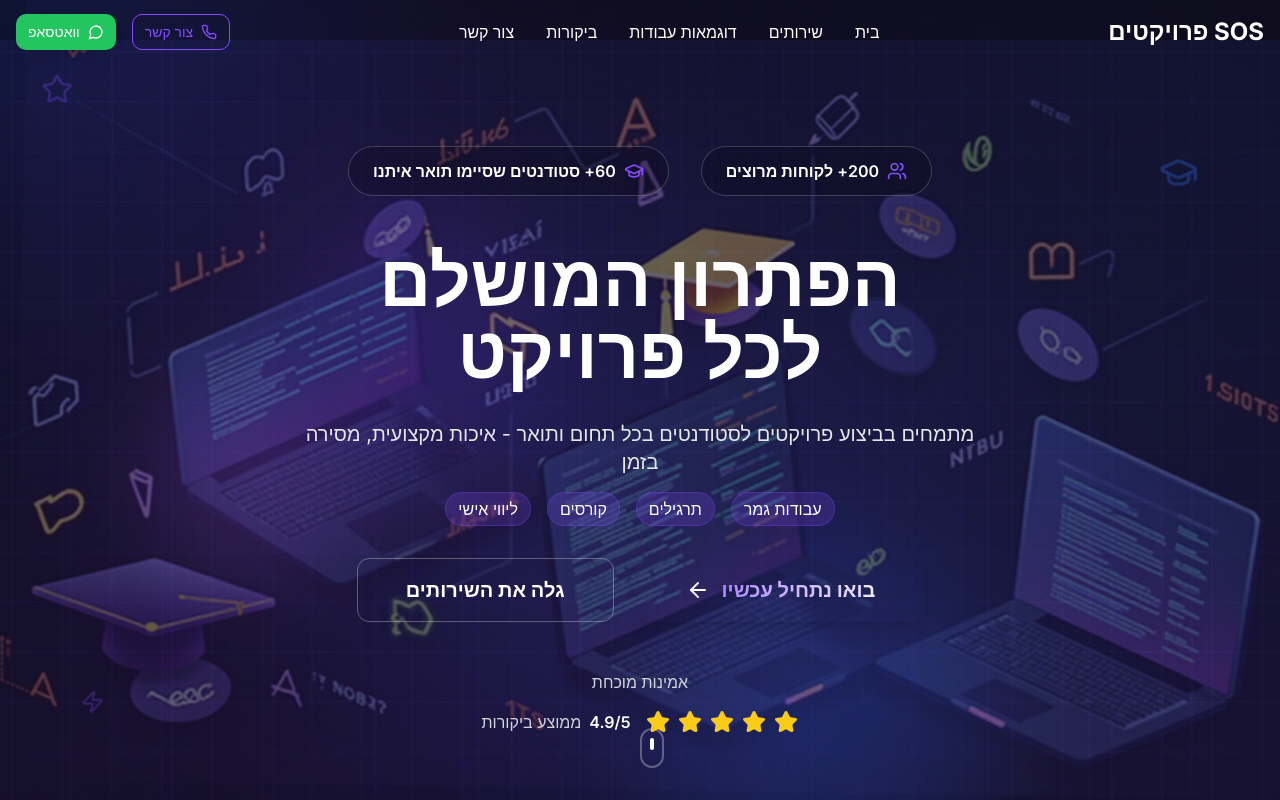
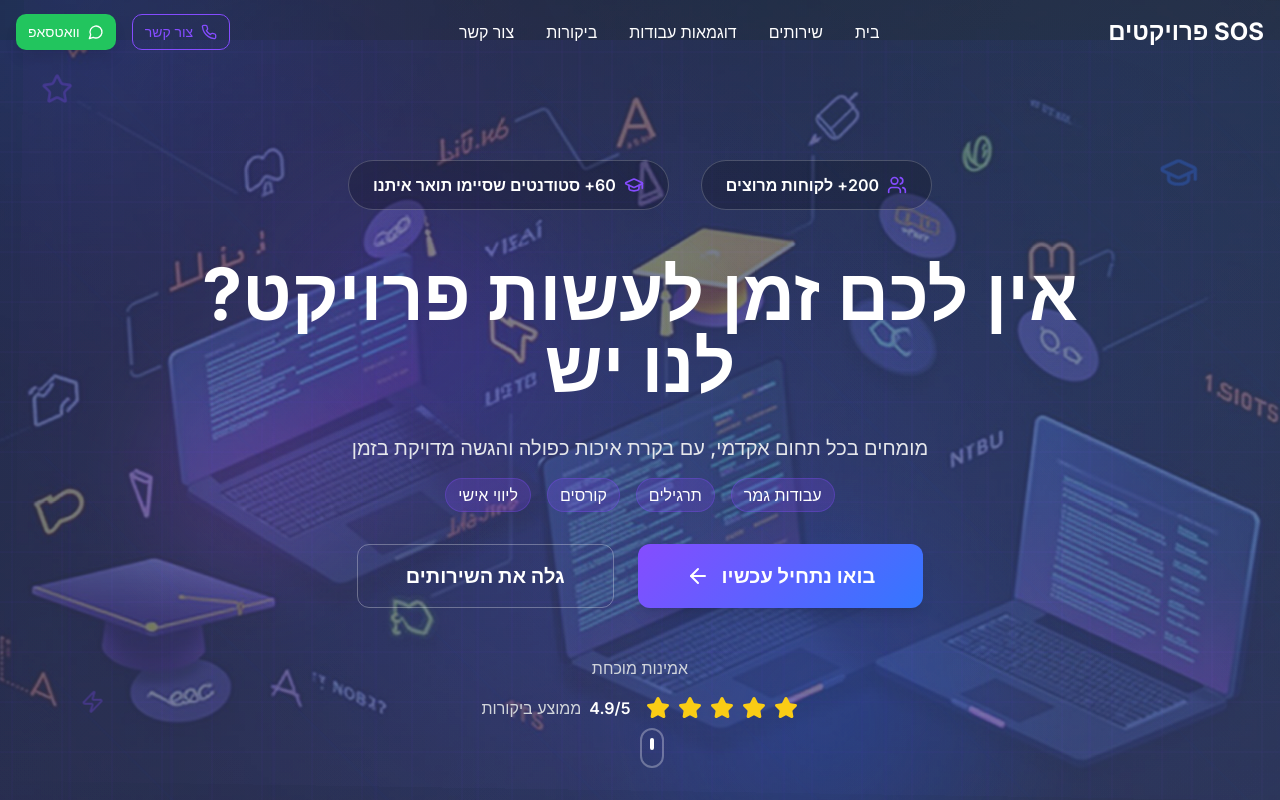
Before and after one commit to yossimmmm/project-genius-hebrew, a React (Vite) app: page / in a window 1280 px wide. Shown: the top 800 px of the page. Built offline with nearby package versions, Linux system fonts and the light colour scheme.

Commit message:
Refine background and text
Update background to be sharp and professional, remove blinking from "בואו נתחיל עכשיו" button, and change main text to "אין לכם ז*ן לעשושת פרויקט? לנו יש" with a professional subtitle.

```diff
--- a/src/components/HeroSection.tsx
+++ b/src/components/HeroSection.tsx
@@ -83,15 +83,15 @@ const HeroSection = () => {
 
           {/* Main Headline */}
           <h1 className="text-4xl md:text-6xl lg:text-7xl font-bold mb-8 leading-tight font-inter">
-            <span className="text-white font-bold ios-text-reveal">הפתרון המושלם</span>
+            <span className="text-white font-bold ios-text-reveal">אין לכם זמן לעשות פרויקט?</span>
             <br />
-            <span className="ios-text-reveal-delay text-white font-bold">לכל פרויקט</span>
+            <span className="ios-text-reveal-delay text-white font-bold">לנו יש</span>
           </h1>
 
           {/* Subtitle */}
           <div className="space-y-4 mb-8 ios-fade-up">
-            <p className="text-lg md:text-xl text-gray-200 max-w-2xl mx-auto leading-relaxed">
-              מתמחים בביצוע פרויקטים לסטודנטים בכל תחום ותואר - איכות מקצועית, מסירה בזמן
+            <p className="text-lg md:text-xl text-gray-200 max-w-2xl mx-auto leading-relaxed font-medium">
+              מומחים בכל תחום אקדמי, עם בקרת איכות כפולה והגשה מדויקת בזמן
             </p>
             <div className="flex flex-wrap justify-center gap-4 text-sm md:text-base ios-stagger-enter">
               <span className="bg-primary/20 text-white px-3 py-1 rounded-full border border-primary/30 ios-stagger-3">עבודות גמר</span>
--- a/src/components/ui/hero-button.tsx
+++ b/src/components/ui/hero-button.tsx
@@ -11,7 +11,7 @@ const heroButtonVariants = cva(
         hero: "gradient-bg text-white hover:scale-105 hover:glow-primary font-bold shadow-lg transform transition-all duration-300 ease-out",
         whatsapp: "bg-green-500 text-white hover:bg-green-600 hover:scale-105 transition-all duration-300 shadow-lg",
         outline: "border border-primary text-primary hover:bg-primary hover:text-primary-foreground hover:scale-105 transition-all duration-300",
-        glow: "gradient-bg text-white hover:scale-110 pulse-glow font-bold text-shimmer"
+        glow: "gradient-bg text-white hover:scale-105 shadow-lg font-bold transition-all duration-300"
       },
       size: {
         default: "h-10 px-4 py-2",
--- a/src/index.css
+++ b/src/index.css
@@ -156,33 +156,33 @@ All colors MUST be HSL.
   /* Main Animated Gradient - Apple Style */
   .animated-gradient {
     background: linear-gradient(135deg,
-      hsl(259 100% 65% / 0.12),
-      hsl(220 100% 60% / 0.08),
-      hsl(280 100% 70% / 0.06),
-      hsl(300 80% 65% / 0.04));
+      #0F172A,
+      #1E293B,
+      #334155,
+      #475569);
     background-size: 400% 400%;
-    animation: appleGradientFlow 25s ease-in-out infinite;
+    animation: appleGradientFlow 30s ease-in-out infinite;
   }
 
   /* Premium Fluid Gradient */
   .apple-fluid-bg {
     background:
-      radial-gradient(circle at 20% 20%, hsl(259 100% 65% / 0.08) 0%, transparent 40%),
-      radial-gradient(circle at 80% 40%, hsl(220 100% 60% / 0.06) 0%, transparent 50%),
-      radial-gradient(circle at 40% 80%, hsl(280 100% 70% / 0.04) 0%, transparent 60%),
-      radial-gradient(circle at 90% 90%, hsl(300 80% 65% / 0.03) 0%, transparent 40%);
-    animation: fluidMovement 30s ease-in-out infinite;
+      radial-gradient(circle at 20% 20%, rgba(139, 69, 196, 0.12) 0%, transparent 40%),
+      radial-gradient(circle at 80% 40%, rgba(59, 130, 246, 0.08) 0%, transparent 50%),
+      radial-gradient(circle at 40% 80%, rgba(167, 139, 250, 0.06) 0%, transparent 60%),
+      radial-gradient(circle at 90% 90%, rgba(99, 102, 241, 0.04) 0%, transparent 40%);
+    animation: fluidMovement 35s ease-in-out infinite;
   }
 
   /* Subtle Overlay Gradient */
   .apple-overlay {
     background: linear-gradient(45deg,
-      hsl(259 100% 65% / 0.02),
+      rgba(139, 69, 196, 0.03),
       transparent 30%,
-      hsl(220 100% 60% / 0.01) 60%,
+      rgba(59, 130, 246, 0.02) 60%,
       transparent);
     background-size: 200% 200%;
-    animation: overlayShift 20s linear infinite;
+    animation: overlayShift 25s linear infinite;
   }
 
   /* Interactive Gradient (responds to scroll/mouse) */
```
